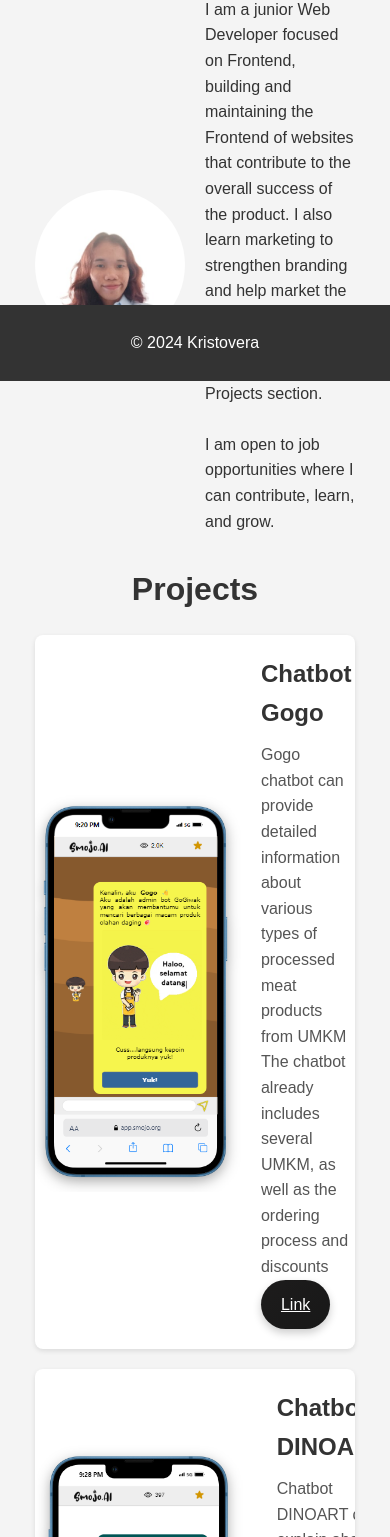
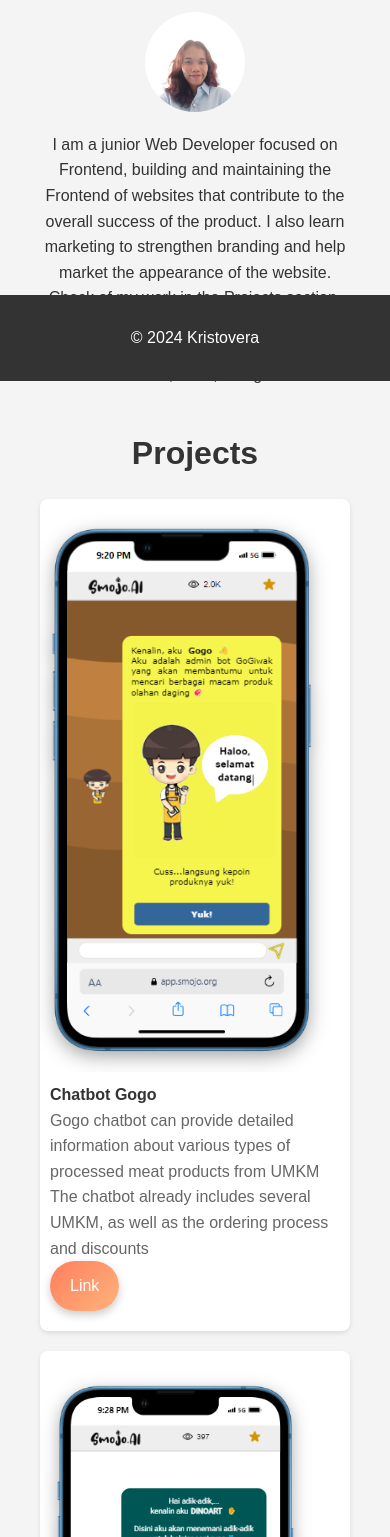
Before and after one commit to kristovera/portofolio, a plain HTML site: page index.html in a window 390 px wide. Shown: the part 463-2000 px from the top of the page. Drawn offline with Linux system fonts and the light colour scheme.

Commit message:
revisi_1

```diff
--- a/css/styles.css
+++ b/css/styles.css
@@ -6,7 +6,7 @@
 }
 
 body {
-    font-family: 'Arial', sans-serif;
+    font-family: Arial, sans-serif;
     line-height: 1.6;
     color: #333;
     background-color: #f4f4f4;
@@ -20,7 +20,7 @@ header {
 }
 
 header h1 {
-    font-size: 2rem;
+    font-size: 3rem;
     margin-bottom: 10px;
 }
 
@@ -44,17 +44,13 @@ header p {
 
 main {
     padding: 20px;
-    padding-bottom: 80px;
-}
-
-section {
-    margin: 40px 0;
+    padding-bottom: 80px; /* Extra space for footer */
 }
 
 .container {
-    max-width: 600px;
+    max-width: 800px;
     margin: 0 auto;
-    padding: 15px;
+    padding: 20px;
 }
 
 .about-content {
@@ -64,7 +60,7 @@ section {
 }
 
 .profile-img {
-    border-radius: 100%;
+    border-radius: 50%;
     width: 150px;
     height: 150px;
     object-fit: cover;
@@ -89,30 +85,27 @@ h2 {
     box-shadow: 0 2px 5px rgba(0, 0, 0, 0.1);
     overflow: hidden;
     margin-bottom: 20px;
+    padding: 20px;
 }
 
 .project-card img {
-    width: 400px;
-    height: 400px;
+    width: 150px;
+    height: 150px;
     object-fit: cover;
-}
-
-.project-info {
-    padding: 20px;
+    margin-right: 20px;
 }
 
 .project-info h3 {
     font-size: 1.5rem;
-    margin-bottom: 10px;
 }
 
 .project-info p {
     font-size: 1rem;
-    color: #555;
+    color: #666;
 }
 
 .project-btn {
-    background: linear-gradient(135deg, #1d1c1c, #181818);
+    background: linear-gradient(135deg, #ff7e5f, #feb47b);
     color: #fff;
     border: none;
     padding: 12px 20px;
@@ -123,11 +116,13 @@ h2 {
     transition: all 0.3s ease;
     box-shadow: 0 4px 8px rgba(0, 0, 0, 0.2);
     outline: none;
+    text-decoration: none;
     display: inline-block;
+    margin-bottom: 10px;
 }
 
 .project-btn:hover {
-    background: linear-gradient(135deg, #0f0f0f, #121212);
+    background: linear-gradient(135deg, #feb47b, #ff7e5f);
     transform: translateY(-3px);
     box-shadow: 0 6px 12px rgba(0, 0, 0, 0.3);
 }
@@ -142,7 +137,7 @@ h2 {
 .contact-btn {
     display: flex;
     align-items: center;
-    background: #0077b5; /* LinkedIn color */
+    background: #0077b5;
     color: #fff;
     padding: 12px 20px;
     border-radius: 30px;
@@ -153,7 +148,7 @@ h2 {
 }
 
 .contact-btn:hover {
-    background: #005582; /* Darker LinkedIn color */
+    background: #005582;
 }
 
 .contact-btn i {
@@ -169,3 +164,79 @@ footer {
     width: 100%;
     bottom: 0;
 }
+
+/* Media Queries */
+@media (max-width: 800px) {
+    header h1 {
+        font-size: 2.5rem;
+    }
+
+    header p {
+        font-size: 1.2rem;
+    }
+
+    .about-content {
+        flex-direction: column;
+        text-align: center;
+    }
+
+    .profile-img {
+        width: 120px;
+        height: 120px;
+    }
+
+    .project-card {
+        flex-direction: column;
+        align-items: center;
+        padding: 10px;
+    }
+
+    .project-card img {
+        width: 100%;
+        height: auto;
+        margin-bottom: 10px;
+    }
+
+    .project-info h3 {
+        font-size: 1.2rem;
+    }
+
+    .contact-links {
+        flex-direction: column;
+        gap: 10px;
+    }
+
+    .contact-btn {
+        padding: 10px 15px;
+        font-size: 0.9rem;
+    }
+}
+
+@media (max-width: 480px) {
+    header h1 {
+        font-size: 2rem;
+    }
+
+    header p {
+        font-size: 1rem;
+    }
+
+    .profile-img {
+        width: 100px;
+        height: 100px;
+    }
+
+    .project-card img {
+        width: 100%;
+        height: auto;
+    }
+
+    .project-info h3 {
+        font-size: 1rem;
+    }
+
+    .contact-btn {
+        padding: 8px 12px;
+        font-size: 0.8rem;
+    }
+}
```
